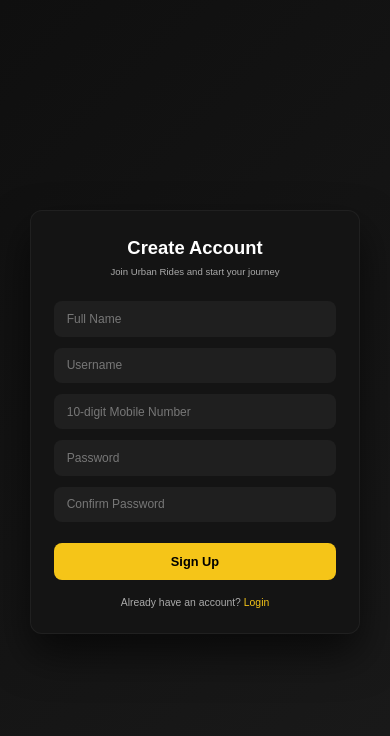
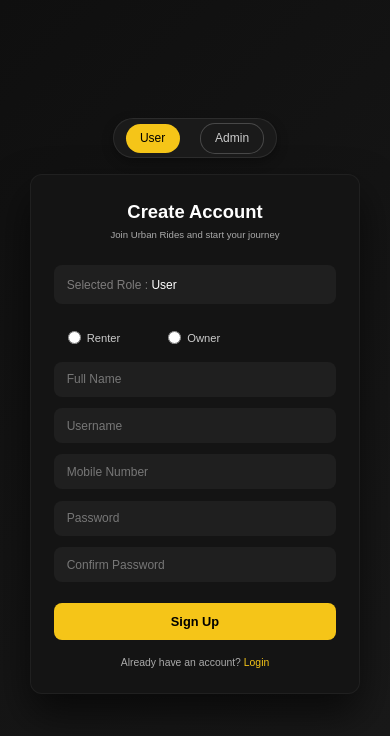
Before and after one commit to darshank-08/UrbanRides-Frontend, a React (Vite) app in the folder urban-rides/: page /signup in a window 390 px wide. Shown: the top 736 px of the page. Built offline with nearby package versions, Linux system fonts and the light colour scheme.

Commit message:
sign almost done

```diff
--- a/urban-rides/src/App.jsx
+++ b/urban-rides/src/App.jsx
@@ -2,6 +2,7 @@
 import Home from './pages/Home.jsx'
 import Login from './pages/Login.jsx'
 import Signup from './pages/Signup.jsx'
+import Dashboard from './pages/Dashboard.jsx'
 import { BrowserRouter as Router, Routes, Route } from "react-router-dom"
 
 function App() {
@@ -11,6 +12,7 @@
         <Route path="/" element={<Home />} />
         <Route path="/login" element={<Login />} />
         <Route path="/signup" element={<Signup />} />
+        <Route path="/dashboard" element={<Dashboard />} />
       </Routes>
     </Router>
   )
--- /dev/null
+++ b/urban-rides/src/components/SignupNavbar.jsx
@@ -0,0 +1,39 @@
+import React, { useState } from 'react';
+import styles from "../components/SignupNavbar.module.css";
+
+const SignupNavbar = ({ onSelect }) => {
+  // default selected is "User"
+  const [selected, setSelected] = useState('User');
+
+
+  const handleSelect = (value) => {
+    setSelected(value);
+    if(onSelect){
+      onSelect(value);
+    }
+  };
+
+  return (
+    <nav className={styles.navbar}>
+      <div
+        className={`${styles.button} ${
+          selected === "User" ? styles.active : ""
+        }`}
+        onClick={() => handleSelect("User")}
+      >
+        User
+      </div>
+
+      <div
+        className={`${styles.button} ${
+          selected === "Admin" ? styles.active : ""
+        }`}
+        onClick={() => handleSelect("Admin")}
+      >
+        Admin
+      </div>
+    </nav>
+  );
+}
+
+export default SignupNavbar;
--- /dev/null
+++ b/urban-rides/src/components/SignupNavbar.module.css
@@ -0,0 +1,76 @@
+.navbar {
+  display: flex;
+  align-items: center;
+  justify-content: center;
+  gap: 20px;
+
+  width: 50%;
+  max-width: fit-content;
+  padding: 0.4rem 1rem;
+  height: 40px;
+
+  background: #1a1a1a;
+  backdrop-filter: blur(12px);
+  border-radius: 50px;
+  border: 1px solid rgba(255, 255, 255, 0.08);
+
+  box-shadow: 0 4px 12px rgba(0, 0, 0, 0.3);
+}
+
+.button {
+  padding: 0.35rem 0.9rem;
+  border-radius: 15px;
+  background: #1a1a1a;
+  border: 1px solid rgba(255, 255, 255, 0.2);
+  color: #ccc;
+  font-weight: 500;
+  font-size: 0.75rem;
+  cursor: pointer;
+  transition: all 0.25s ease;
+}
+
+.active {
+  background: #f5c518;
+  color: #000;
+  border: none;
+}
+
+
+@media (min-width: 1025px) {
+  .navbar {
+    width: 60%;
+  }
+}
+
+@media (max-width: 1024px) {
+  .navbar {
+    width: 60%;
+    top: 25px;
+  }
+}
+
+@media (max-width: 768px) {
+  .navbar {
+    width: 70%;
+    top: 30px;
+    padding: 0 12px;
+  }
+
+  .name {
+    font-size: 13px;
+  }
+
+  .loginBtn {
+    padding: 5px 12px;
+  }
+}
+
+@media (max-width: 480px) {
+  .navbar {
+    width: 70%;
+  }
+
+  .name {
+    font-size: 12.5px;
+  }
+}
--- /dev/null
+++ b/urban-rides/src/pages/Dashboard.jsx
@@ -0,0 +1,10 @@
+import React from 'react'
+import { Link } from "react-router-dom";
+
+const Dashbourd = () => {
+  return (
+    <div>Dashbourd</div>
+  )
+}
+
+export default Dashbourd
--- a/urban-rides/src/pages/Login.jsx
+++ b/urban-rides/src/pages/Login.jsx
@@ -1,8 +1,79 @@
 import React from 'react'
 import styles from "./Login.module.css";
 import { Link } from "react-router-dom";
+import { useNavigate } from 'react-router-dom';
+import { useState } from 'react';
 
 const Login = () => {
+
+  const navigate = useNavigate();
+
+  const [data, setData] = useState({
+    username : "",
+    password : ""
+  })
+
+  const [loading, setLoading] = useState(false);
+  const [erorr, setError] = useState("");
+
+
+  const handleChange = (e) => {
+    const { name, value } = e.target;
+
+    setData({
+      ...data,
+        [name]: value
+      });
+  }
+
+  const handleSubmit = async (e) => {
+  e.preventDefault();
+  setError("");
+
+  if (!data.username || !data.password) {
+    setError("All fields are required");
+    return;
+  }
+
+  setLoading(true);
+
+  const payload = {
+    userName: data.username.trim(),
+    password: data.password.trim()
+  };
+
+  const testAPI = "http://localhost:8080/login/user";
+  const ProdAPI = "https://urban-rides-production.up.railway.app/api/auth/login"
+
+  try {
+    const res = await fetch(testAPI , {
+      method: "POST",
+      headers: { "Content-Type": "application/json" },
+      body: JSON.stringify(payload)
+    });
+
+    const result = await res.json();
+
+    if (!res.ok) {
+      setError(result.message || "Login failed");
+      return;
+    }
+
+    // STORE JWT HERE
+    localStorage.setItem("token", result.token);
+    localStorage.setItem("user", result.userName);
+    localStorage.setItem("roles", JSON.stringify(result.roles));
+
+
+    navigate("/dashboard");
+
+     } catch (error) {
+      setError("Something went wrong")
+     } finally{
+      setLoading(false);
+     }
+  };
+
     return (
     <div className={styles.loginWrapper}>
       <div className={styles.loginCard}>
@@ -12,13 +83,13 @@
           Login to continue your ride with Urban Rides.
         </p>
 
-        <form className={styles.form}>
-          <input type="email" placeholder="Email" className={styles.input} />
+        <form className={styles.form} onSubmit={handleSubmit}>
+          <input type="text" name="username" placeholder="Username" className={styles.input} onChange={handleChange}/>
 
-          <input type="password" placeholder="Password" className={styles.input} />
+          <input type="password" name="password" placeholder="Password" className={styles.input} onChange={handleChange}/>
 
-          <button className={styles.loginBtn}>
-            Login
+          <button onSubmit={handleSubmit} className={styles.loginBtn}>
+            {loading ? "Logging in..." : "Login"}
           </button>
         </form>
 
--- a/urban-rides/src/pages/Signup.jsx
+++ b/urban-rides/src/pages/Signup.jsx
@@ -1,9 +1,14 @@
 import styles from "./Signup.module.css";
 import { useState } from "react";
 import { useNavigate } from "react-router-dom";
+import SignupNavbar from "../components/SignupNavbar.jsx"
 
 const Signup = () => {
   const navigate = useNavigate();
+
+   const [role, setRole] = useState("User");
+   const [userType, setUserType] = useState("Renter");
+
 
   const [data, setData] = useState({
     fullName: "",
@@ -15,6 +20,7 @@
 
   const [loading, setLoading] = useState(false);
   const [errorMessage, setErrorMessage] = useState("");
+    console.log(errorMessage)
 
 
   const handleChange = (e) => {
@@ -57,43 +63,81 @@
 
     setLoading(true);
 
-    const payload = {
+    const userAPI ={
+       testApi : "http://localhost:8080/sign-in/",
+       ProdApi : "https://urban-rides-production.up.railway.app/api/auth/register"
+    }
+
+    const adminAPI ={
+       testApi : "http://localhost:8080/sign-in/admin",
+       ProdApi : "https://urban-rides-production.up.railway.app/api/auth/register"
+    }
+
+    let payload;
+    let testAPI;
+    let prodAPI;
+
+    if (role === "User") {
+      payload = {
         fullName: data.fullName.trim(),
         userName: data.username.trim(),
         phoneNumber: Number(data.mobile.trim()),
         password: data.password
       };
 
+      if(userType === "Renter"){
+        testAPI = userAPI.testApi + "renter";
+        prodAPI = userAPI.ProdApi + "renter";
+      }else if(userType === "Owner"){
+        testAPI = userAPI.testApi + "owner";
+        prodAPI = userAPI.ProdApi + "owner";
+      }
+
+
+    } else {
+      payload = {
+        adminFullName: data.fullName.trim(),
+        adminName: data.username.trim(),
+        adminNumber: Number(data.mobile.trim()),
+        adminPass: data.password
+      };
+
+      testAPI = adminAPI.testApi;
+      prodAPI = adminAPI.ProdApi;
+    }
 
 
     try {
 
-      const testApi = "http://localhost:8080/sign-in/owner";
-      const ProdApi = "https://urban-rides-production.up.railway.app/api/auth/register";
-
-      const res = await fetch( testApi,
-        {
+      const res = await fetch(testAPI, {
         method: "POST",
         headers: { "Content-Type": "application/json" },
         body: JSON.stringify(payload)
-        }
-      );
+      });
 
       let result = {};
-
       try {
         result = await res.json();
-      } catch {
+      } catch (err) {
+        console.error("JSON parse error", err);
         result = {};
       }
 
-
       if (!res.ok) {
-        setErrorMessage(result.message || "Signup failed");
+        if (result.code === "USERNAME_TAKEN") {
+          setErrorMessage("Username already taken! Choose another.");
+        } else {
+          setErrorMessage(result.message || "Something went wrong");
+        }
         return;
       }
 
+      if(role === "User"){
         navigate("/login");
+      }else{
+        alert("Please wait for approval from Super-Admin")
+      }
+
 
     } catch {
       setErrorMessage("Something went wrong");
@@ -104,6 +148,8 @@
 
   return (
     <div className={styles.signupWrapper}>
+
+      <SignupNavbar onSelect={setRole} />
       <div className={styles.signupCard}>
 
         <h2 className={styles.title}>Create Account</h2>
@@ -118,11 +164,32 @@
         <form className={styles.form} onSubmit={handleSubmit}>
 
           {/* BASIC INFO */}
+          <p className={styles.input}><span style={{color: "#7e7c7c"}}>Selected Role : </span>{role}</p>
+
+          {role === "User" && (
+            <div className={styles.radioGroup}>
+              <label>
+                <input type="radio" name="userType" value="Renter" onChange={(e) => setUserType(e.target.value)}/>
+                Renter
+              </label>
+
+              <label>
+                <input type="radio" name="userType" value="Owner" onChange={(e) => setUserType(e.target.value)}/>
+                Owner
+              </label>
+            </div>
+          )}
+
+
+          {role === "Admin" && (
+            <p className={styles.input}>Note : <span style={{color: "#7e7c7c"}}>You have to wait for approval from Super-Admin</span></p>
+          )}
+
           <input type="text" name="fullName" placeholder="Full Name" className={styles.input} value={data.fullName} onChange={handleChange}/>
 
           <input type="text" name="username" placeholder="Username" className={styles.input} value={data.username} onChange={handleChange}/>
 
-          <input type="tel" name="mobile" placeholder="10-digit Mobile Number" className={styles.input} value={data.mobile} onChange={handleChange} maxLength="10"/>
+          <input type="tel" name="mobile" placeholder="Mobile Number" className={styles.input} value={data.mobile} onChange={handleChange} maxLength="10"/>
 
           {/* PASSWORD GROUP */}
           <div className={styles.passwordGroup}>
--- a/urban-rides/src/pages/Signup.module.css
+++ b/urban-rides/src/pages/Signup.module.css
@@ -2,11 +2,17 @@
   width: 100vw;
   min-height: 100svh;
   background: linear-gradient(135deg, #0f0f0f, #1a1a1a);
+
   display: flex;
+  flex-direction: column;
   align-items: center;
   justify-content: center;
+  box-sizing: border-box;
+  padding-top: 20px;
+
   font-family: "Poppins", sans-serif;
 }
+
 
 /* Card */
 .signupCard {
@@ -17,7 +23,7 @@
   border-radius: 14px;
   box-shadow: 0 20px 40px rgba(0, 0, 0, 0.6);
   border: 1px solid rgba(255, 255, 255, 0.05);
-  margin: 2rem 0rem;
+  margin: 1rem 0rem 2rem 0rem;
 }
 
 /* Headings */
@@ -49,6 +55,59 @@
   flex-direction: column;
   gap: 0.7rem;
 }
+
+.radioGroup {
+  display: flex;
+  gap: 24px;
+  margin-top: 12px;
+}
+
+.radioGroup label {
+  display: flex;
+  align-items: center;
+  gap: 8px;
+
+  padding: 4px 14px;
+  border-radius: 20px;
+
+  background: transparent;
+  border: none;
+
+  color: #ccc;
+  font-size: 0.8rem;
+  font-weight: 500;
+
+  cursor: pointer;
+  transition: all 0.25s ease;
+}
+
+.radioGroup {
+  display: flex;
+  gap: 20px;
+  margin-top: 10px;
+}
+
+.radioGroup label {
+  display: flex;
+  align-items: center;
+  gap: 6px;
+  cursor: pointer;
+
+  color: #ccc;
+  font-size: 0.70rem;
+  font-weight: 400;
+}
+
+.radioGroup input[type="radio"] {
+  accent-color: #006aff8f;
+  cursor: pointer;
+}
+
+/* hover effect */
+.radioGroup label:hover {
+  color: #fff;
+}
+
 
 /* Inputs */
 .input {
@@ -132,7 +191,7 @@
   }
 }
 
-/* Small Laptop / Touch Devices (iPad Pro / Air landscape) */
+/* Small Laptop / Touch Devices  */
 @media
   (min-width: 720px) and (max-width: 1024px)
   and (pointer: coarse) and (hover: none) {
```
Lines whose indentation alone changed are shown as unchanged.
